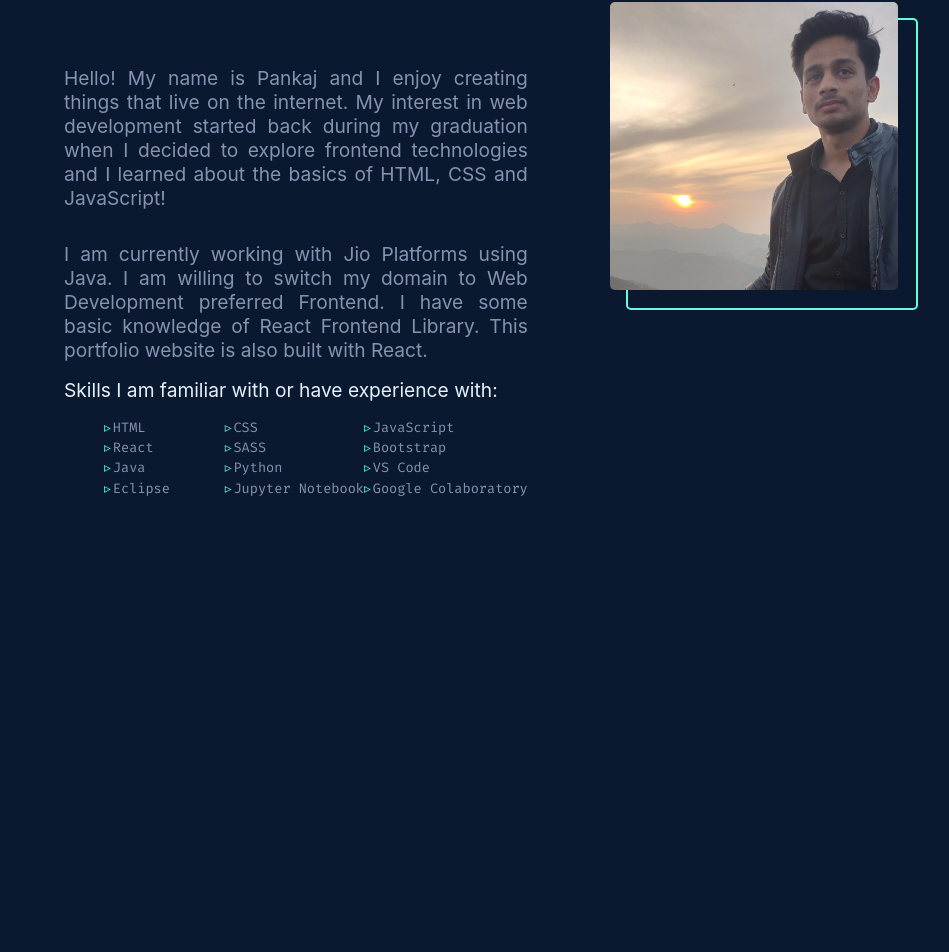
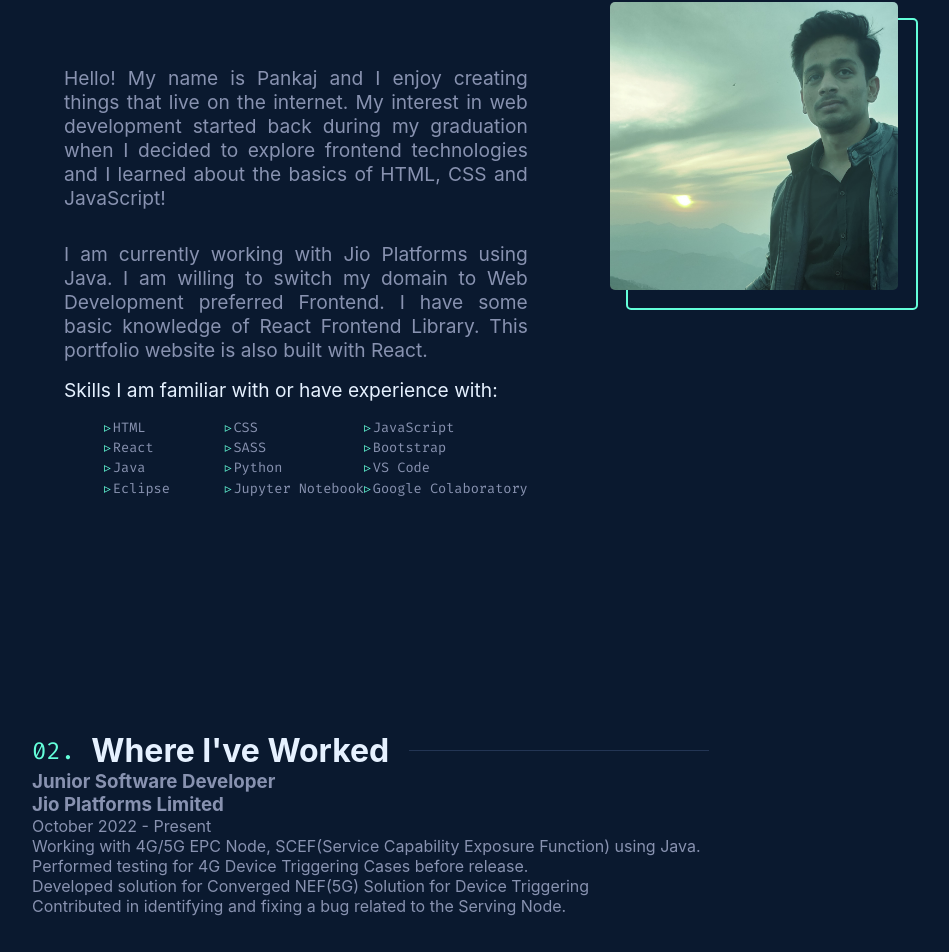
Before and after one commit to pankajmalvi/pankajmalviya, a React (Create React App) app: page / in a window 1280 px wide. Shown: the part 679-1631 px from the top of the page, without its empty margins (108-1057 px from the left). Built offline with nearby package versions, Linux system fonts and the light colour scheme; a web font is replaced by a local one.

Commit message:
Added Data for Job Section

```diff
--- a/src/App.scss
+++ b/src/App.scss
@@ -42,6 +42,10 @@ body {
   color: var(--slate);
 }
 
+.main-content {
+  counter-reset: section;
+}
+
 section {
   max-width: 1000px;
   margin: auto;
--- a/src/components/sections/about/styles/About.scss
+++ b/src/components/sections/about/styles/About.scss
@@ -44,6 +44,7 @@
         width: 18rem;
         height: 18rem;
         position: relative;
+        box-shadow: 10px 30px -15px var(--navy-shadow);
 
         img {
           width: 100%;
@@ -58,12 +59,13 @@
           position: absolute;
           width: 100%;
           height: 100%;
-          background-color: rgba(var(--green), 0.98);
           z-index: 2;
           top: 0;
           left: 0;
           border-radius: 5px;
-          // opacity: 0.9;
+          background-color: var(--green);
+          opacity: 0.3;
+          mix-blend-mode: color;
         }
         &::before {
           content: "";
--- /dev/null
+++ b/src/components/sections/jobs/CompanyName.js
@@ -0,0 +1,9 @@
+import React from 'react'
+
+function CompanyName({ companyName }) {
+    return (
+        <span className='company-name'>{companyName}</span>
+    )
+}
+
+export default CompanyName
--- /dev/null
+++ b/src/components/sections/jobs/Job.js
@@ -0,0 +1,20 @@
+import React from 'react'
+import CompanyName from './CompanyName'
+import JobDescription from './JobDescription'
+import JobDesignation from './JobDesignation'
+import JobPeriod from './JobPeriod'
+
+function Job({ career }) {
+    return (
+        <div className='job'>
+            <h3>
+                <JobDesignation designation={career.designation} />
+                <CompanyName companyName={career.company} />
+            </h3 >
+            <JobPeriod jobStart={career.from} jobEnd={career.to} />
+            <JobDescription description={career.description} />
+        </div>
+    )
+}
+
+export default Job
--- /dev/null
+++ b/src/components/sections/jobs/JobDescription.js
@@ -0,0 +1,13 @@
+import React from 'react'
+
+function JobDescription({ description }) {
+    return (
+        <div className="job-description">
+            {description.map((desc) =>
+                <p className="description">{desc}</p>
+            )}
+        </div>
+    )
+}
+
+export default JobDescription
--- /dev/null
+++ b/src/components/sections/jobs/JobDesignation.js
@@ -0,0 +1,9 @@
+import React from 'react'
+
+function JobDesignation({ designation }) {
+    return (
+        <div className="job-designation">{designation}</div>
+    )
+}
+
+export default JobDesignation
--- /dev/null
+++ b/src/components/sections/jobs/JobPeriod.js
@@ -0,0 +1,20 @@
+import React from 'react'
+
+function JobPeriod({ jobStart, jobEnd }) {
+    function dateFormat(date) {
+        date = new Date(date);
+        const months = ["January", "February", "March", "April", "May", "June", "July", "August", "September", "October", "November", "December"];
+
+        let month = months[date.getMonth()];
+        let year = date.getFullYear();
+
+        return `${month} ${year}`
+
+    }
+    jobStart = dateFormat(jobStart)
+    return (
+        <span className="job-period">{jobStart} - {jobEnd}</span>
+    )
+}
+
+export default JobPeriod
--- a/src/components/sections/jobs/Jobs.js
+++ b/src/components/sections/jobs/Jobs.js
@@ -1,10 +1,15 @@
 import React from 'react'
+import SectionHeading from '../SectionHeading'
+import Job from './Job'
+import './styles/Jobs.scss'
 
-function Jobs() {
+function Jobs({ career }) {
     return (
         <section id="section-job">
-            {/* Link Headings
-             Work > Works */}
+            <SectionHeading heading={"Where I've Worked"} />
+            {career.map((career, idx) =>
+                <Job career={career} />
+            )}
         </section>
 
     )
--- a/src/components/sections/main/Main.js
+++ b/src/components/sections/main/Main.js
@@ -18,7 +18,7 @@ class Main extends Component {
             <main className='main-content'>
                 <Hero personalDetails={this.data["personal-details"]} />
                 <About skills={this.data.skills} about={this.data.about} />
-                <Jobs />
+                <Jobs career={this.data.career} />
                 <Projects />
                 <Contacts />
                 <LeftFloat />
--- a/src/data.json
+++ b/src/data.json
@@ -37,8 +37,9 @@
     "career": [
         {
             "company": "Jio Platforms Limited",
-            "from": "08/10/2022",
-            "to": "Current",
+            "designation": "Junior Software Developer",
+            "from": "10/08/2022",
+            "to": "Present",
             "description": [
                 "Working with 4G/5G EPC Node, SCEF(Service Capability Exposure Function) using Java.",
                 "Performed testing for 4G Device Triggering Cases before release.",
```
Also changed, not shown: src/components/sections/jobs/styles/Jobs.scss (added).
